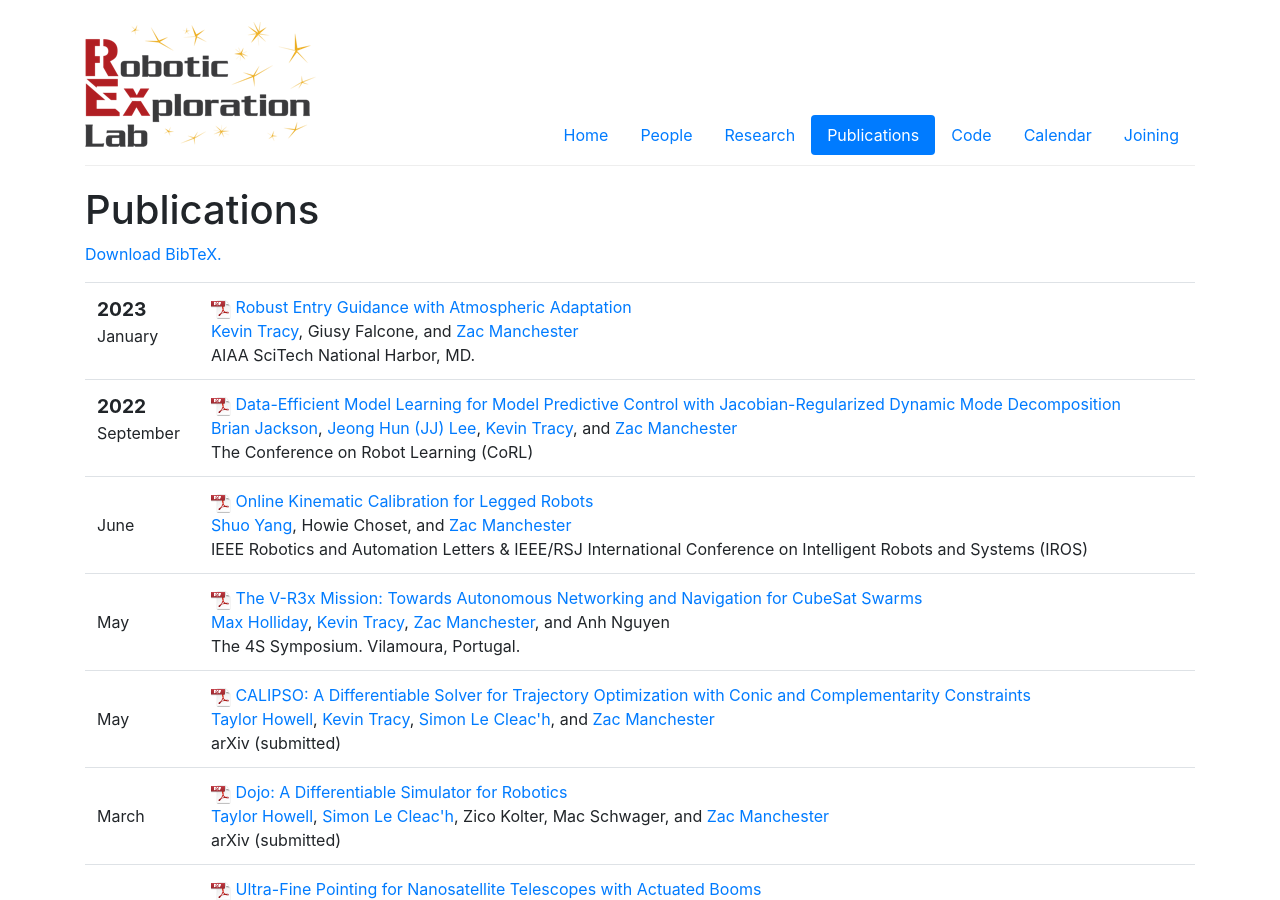
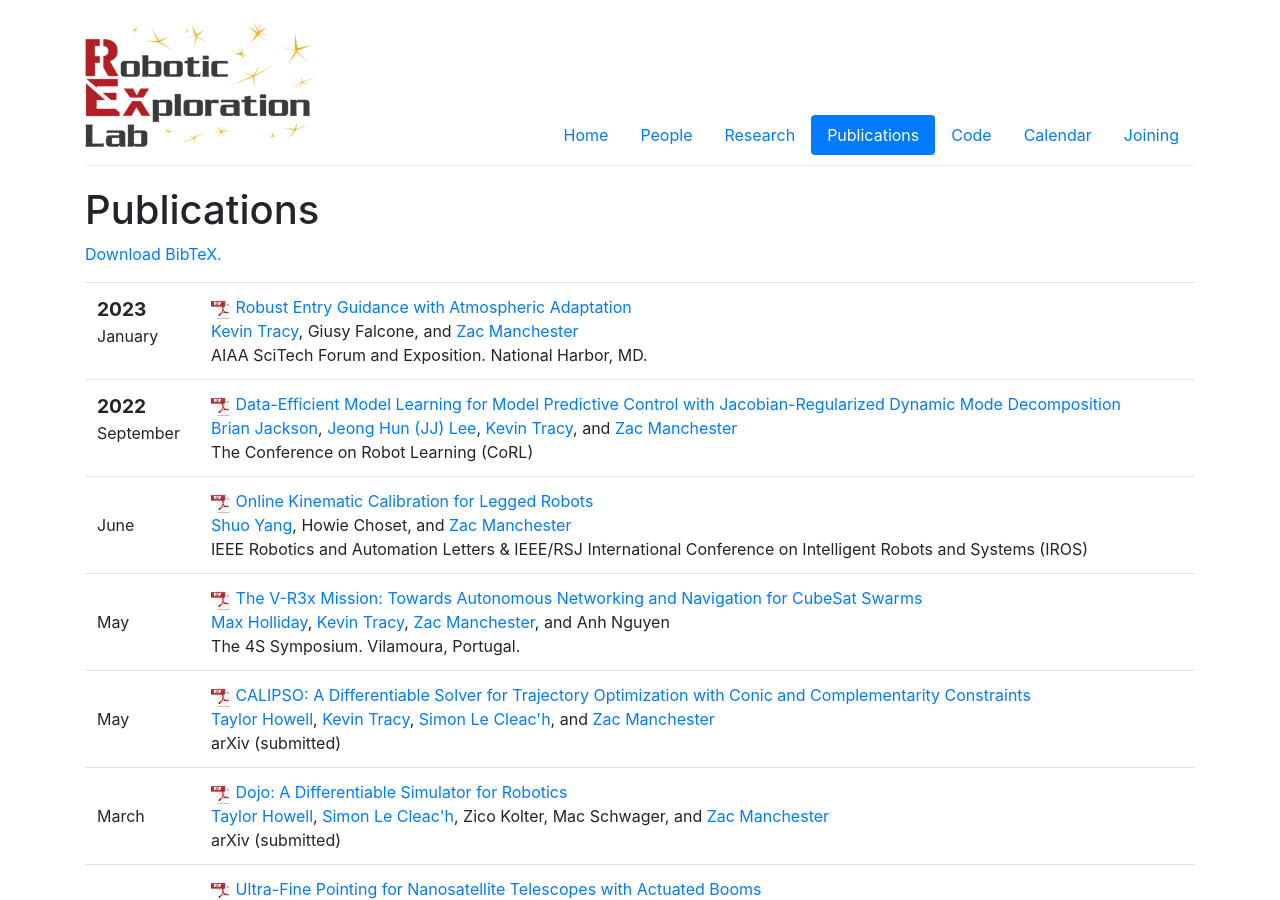
Before and after one commit to RoboticExplorationLab/roboticexplorationlab.github.io, a Jekyll site: the page built from publications.html, in a window 1280 px wide and 900 px high. Built offline with Jekyll 4.4.1, drawn with Linux system fonts in a browser that asks for light colours.

Commit message:
updated scitech conference name

```diff
--- a/_data/pubs.yml
+++ b/_data/pubs.yml
@@ -1,7 +1,7 @@
 - title: "Robust Entry Guidance with Atmospheric Adaptation"
   authors: [kevin, Giusy Falcone, zac]
   date: 2023-01-23
-  publisher: AIAA SciTech
+  publisher: AIAA SciTech Forum and Exposition.
   pub-type: conference
   venue: National Harbor, MD
   pdf: robust_edl_ktracy.pdf
```
